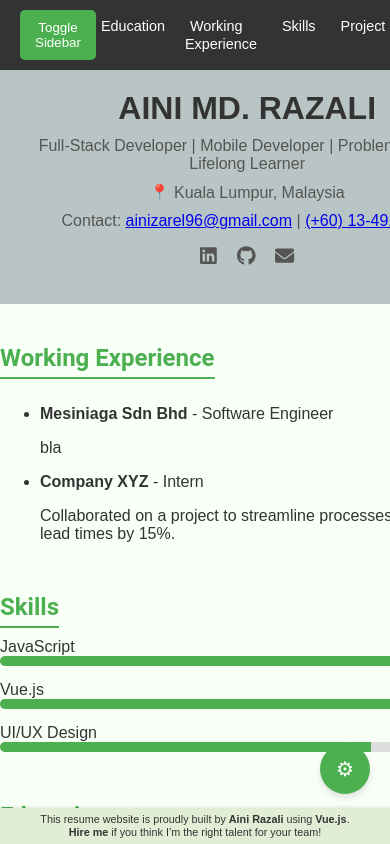
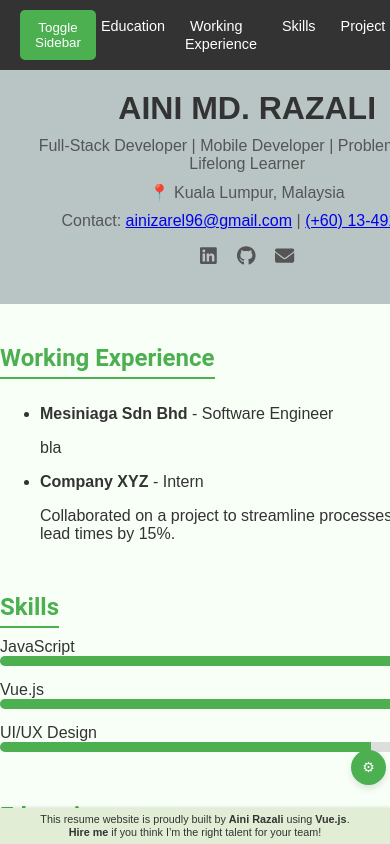
Before and after one commit to ainizarel/AiniMdRazali_CV, a Vue app: page / in a window 390 px wide. Shown: the top 844 px of the page. Built offline with nearby package versions, Linux system fonts and the light colour scheme.

Commit message:
theme color left

```diff
--- a/src/App.vue
+++ b/src/App.vue
@@ -722,12 +722,11 @@ section h2 {
   line-height: 1.2; /* Adjust line height for tighter spacing */
   font-size: 90%;
 }
-
 /* Floating Settings Button */
 .settings-btn {
   position: fixed;
-  bottom: 50px;
-  right: 20px;
+  bottom: 9vh; /* Use relative units for better responsiveness */
+  right: 2vw; /* Relative to viewport width */
   width: 50px;
   height: 50px;
   background-color: #4CAF50;
@@ -737,19 +736,21 @@ section h2 {
   cursor: pointer;
   font-size: 20px;
   box-shadow: 0 4px 6px rgba(0, 0, 0, 0.1);
-  transition: background-color 0.3s;
+  transition: background-color 0.3s, transform 0.2s;
 }
 
 .settings-btn:hover {
   background-color: #81C784;
+  transform: scale(1.1); /* Slight zoom effect on hover */
 }
 
 /* Settings Panel */
 .settings-panel {
   position: fixed;
-  bottom: 110px;
-  right: 20px;
-  width: 250px;
+  bottom: 17vh; /* Space above the button */
+  right: 3vw;
+  width: 90vw; /* Responsive width */
+  max-width: 400px; /* Limit max width */
   background-color: var(--sidebar-background);
   color: var(--sidebar-text-color);
   padding: 20px;
@@ -758,25 +759,43 @@ section h2 {
   display: flex;
   flex-direction: column;
   gap: 20px;
+  z-index: 1000; /* Ensure it stays on top */
 }
 
 .settings-panel h3 {
   margin: 0 0 10px;
+  font-size: 1.2em;
+  text-align: center;
 }
 
-/* Optional: Style the language switcher */
+/* Theme Buttons */
+.theme-switcher button {
+  padding: 10px;
+  margin: 5px 0;
+  border: none;
+  border-radius: 5px;
+  cursor: pointer;
+  transition: background-color 0.3s;
+}
+
+.theme-switcher button:hover {
+  background-color: #ccc; /* Change to your desired hover color */
+}
+
+/* Language Switcher */
 .language-switcher {
   margin-top: 10px;
   text-align: center;
 }
 
 .language-switcher select {
-  padding: 5px;
+  padding: 10px;
   font-size: 16px;
   border: 1px solid #ccc;
   border-radius: 5px;
   background-color: var(--select-bg);
   cursor: pointer;
+  width: 100%; /* Full width */
 }
 
 .language-switcher option {
@@ -784,10 +803,70 @@ section h2 {
   align-items: center;
 }
 
+/* Flag Image */
 .flag-image {
   width: 20px;
   height: 14px;
   margin-right: 8px;
 }
 
+/* Media Queries */
+@media (max-width: 768px) {
+  .settings-btn {
+    width: 40px;
+    height: 40px;
+    font-size: 16px;
+  }
+
+  .settings-panel {
+    width: fit-content;
+    padding: 15px;
+  }
+
+  .settings-panel h3 {
+    font-size: 1em;
+  }
+
+  .theme-switcher button {
+    font-size: 14px;
+    padding: 8px;
+  }
+
+  .language-switcher select {
+    font-size: 14px;
+    padding: 8px;
+  }
+}
+
+@media (max-width: 480px) {
+  .settings-btn {
+    bottom: 7vh;
+    right: 1vw;
+    width: 35px;
+    height: 35px;
+    font-size: 14px;
+  }
+
+  .settings-panel {
+    width: fit-content;
+    bottom: 12vh;
+    padding: 10px;
+  }
+
+  .settings-panel h3 {
+    font-size: 0.9em;
+  }
+
+  .theme-switcher button {
+    font-size: 12px;
+    padding: 6px;
+  }
+
+  .language-switcher select {
+    font-size: 12px;
+    padding: 6px;
+  }
+}
+
+
 </style>
```
